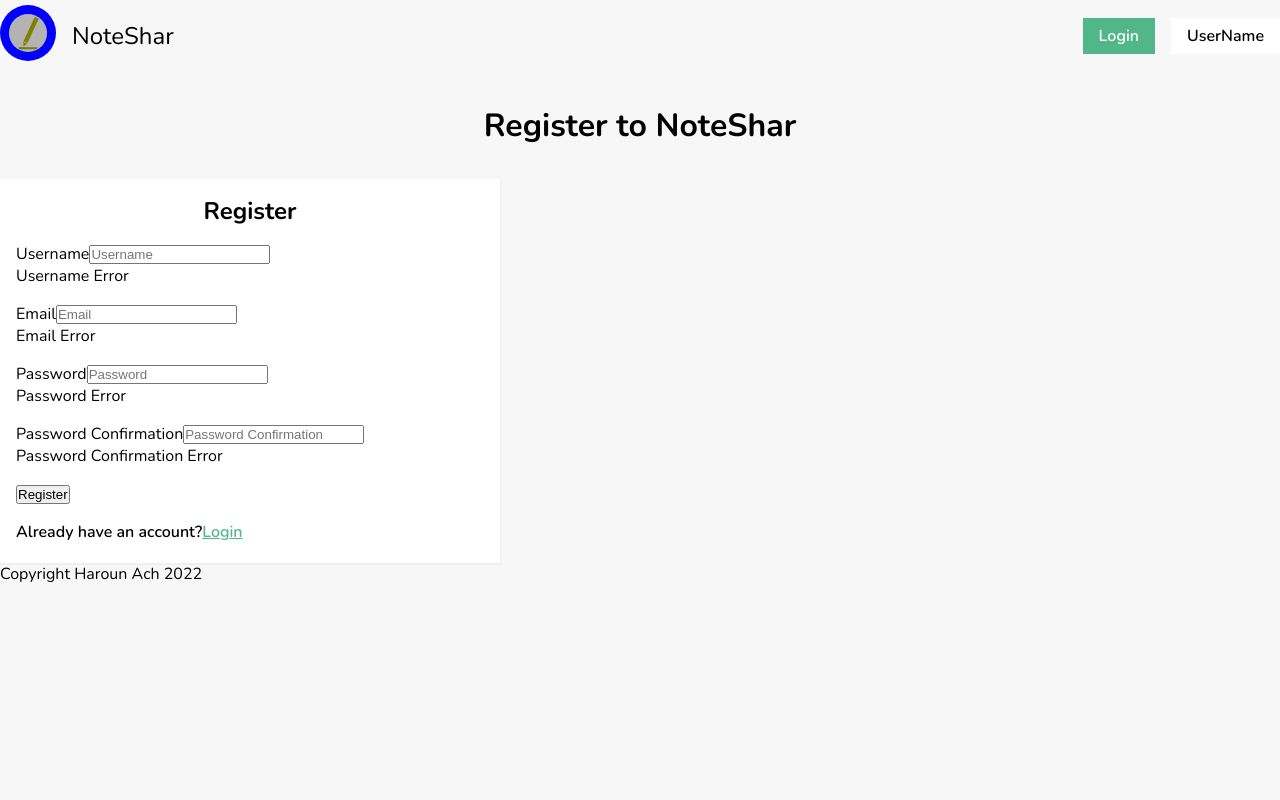
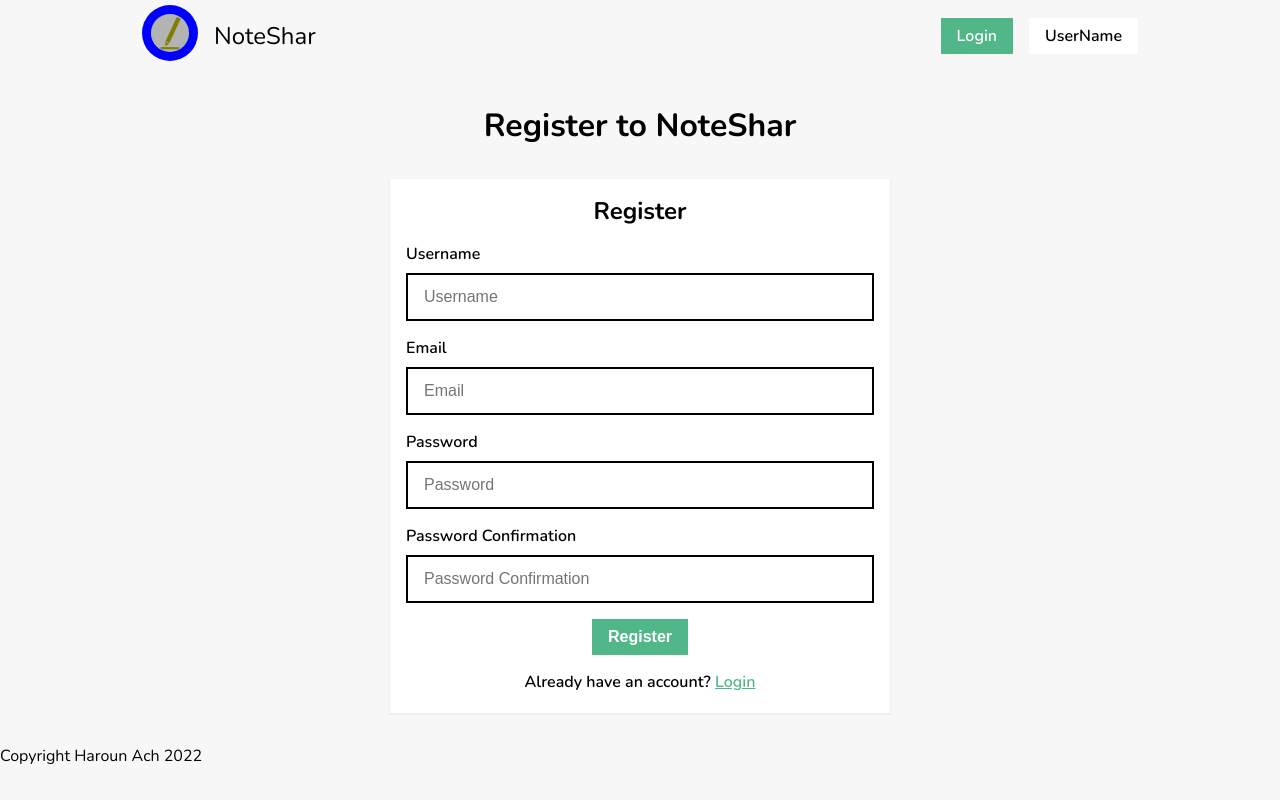
Before and after one commit to harounach/noteshar, a Next.js app: page /register in a window 1280 px wide. Built offline with nearby package versions, Linux system fonts and the light colour scheme.

Commit message:
Update register page

```diff
--- a/pages/register.module.scss
+++ b/pages/register.module.scss
@@ -0,0 +1,33 @@
+// page
+.page {
+  height: 100%;
+  display: flex;
+  flex-direction: column;
+  justify-content: flex-start;
+
+  // page__header
+  &__header {
+    width: 100%;
+    flex-shrink: 0;
+  }
+
+  // page__main
+  &__main {
+    width: 100%;
+    margin-bottom: 2rem;
+  }
+
+  // page__footer
+  &__footer {
+    margin-top: auto;
+    flex-shrink: 0;
+  }
+
+  // page__center
+  &__center {
+    width: 100%;
+    display: flex;
+    justify-content: center;
+    align-items: center;
+  }
+}
--- a/pages/register.tsx
+++ b/pages/register.tsx
@@ -1,17 +1,15 @@
 import type { NextPage } from "next";
 import Head from "next/head";
+import Link from "next/link";
+import classNames from "classnames";
 import styles from "./register.module.scss";
 
 import Appbar from "../components/Appbar/Appbar";
+import Button from "../components/Button/Button";
 
 const Register: NextPage = () => {
-  const logoStyles = {
-    width: "56px",
-    height: "56px",
-  };
-
   return (
-    <div className={styles.container}>
+    <div className={classNames(styles.page)}>
       <Head>
         <title>Register to NoteShar</title>
         <meta name="description" content="Register to NoteShar" />
@@ -19,74 +17,94 @@ const Register: NextPage = () => {
       </Head>
 
       {/* Appbar */}
-      <Appbar />
+      <Appbar customClasses={classNames(styles.page__header, "container")} />
 
-      <main className="page__main">
+      <main className={classNames(styles.page__main, "main")}>
+        <div className="container">
           <h1 className="title">Register to NoteShar</h1>
+          <div className={classNames(styles.page__center)}>
             <form className="form">
-          <div className="form__title-wrapper">
+              <div className="form__section">
                 <h2 className="form__title">Register</h2>
               </div>
-
-          <div className="form__control">
-            <label htmlFor="username" className="form__label">
+              <div className="form__section input-control">
+                <label htmlFor="username" className="input-control__label">
                   Username
                 </label>
                 <input
+                  className="input-control__input"
                   type="text"
                   id="username"
                   name="username"
                   placeholder="Username"
                 />
-            <p className="form__error">Username Error</p>
+                <p className="input-control__error">UserName Error</p>
               </div>
-          <div className="form__control">
-            <label htmlFor="email" className="form__label">
+              <div className="form__section input-control">
+                <label htmlFor="email" className="input-control__label">
                   Email
                 </label>
-            <input type="text" id="email" name="email" placeholder="Email" />
-            <p className="form__error">Email Error</p>
+                <input
+                  className="input-control__input"
+                  type="text"
+                  id="email"
+                  name="email"
+                  placeholder="Email"
+                />
+                <p className="input-control__error">Email Error</p>
               </div>
-          <div className="form__control">
-            <label htmlFor="password" className="form__label">
+              <div className="form__section input-control">
+                <label htmlFor="password" className="input-control__label">
                   Password
                 </label>
                 <input
+                  className="input-control__input"
                   type="password"
                   id="password"
                   name="password"
                   placeholder="Password"
                 />
-            <p className="form__error">Password Error</p>
+                <p className="input-control__error">Password Error</p>
               </div>
-          <div className="form__control">
-            <label htmlFor="passwordConfirm" className="form__label">
+              <div className="form__section input-control">
+                <label
+                  htmlFor="passwordConfirm"
+                  className="input-control__label"
+                >
                   Password Confirmation
                 </label>
                 <input
+                  className="input-control__input"
                   type="password"
                   id="passwordConfirm"
                   name="passwordConfirm"
                   placeholder="Password Confirmation"
                 />
-            <p className="form__error">Password Confirmation Error</p>
+                <p className="input-control__error">
+                  Password Confirmation Error
+                </p>
               </div>
-          <div className="form__submit-wrapper">
-            <button className="form__submit">Register</button>
+              <div className="form__section">
+                <Button customClasses={classNames(styles.form__submit)}>
+                  Register
+                </Button>
               </div>
-          <div className="form__msg-wrapper">
+              <div className="form__section">
                 <p className="form__msg">
-              Already have an account?
-              <a className="link" href="/login">
-                Login
-              </a>
+                  Already have an account?{" "}
+                  <Link href="/login">
+                    <a>Login</a>
+                  </Link>
                 </p>
               </div>
             </form>
+          </div>
+        </div>
       </main>
-
-      <footer className="footer page__footer">
-        <p className="footer__notice">Copyright Haroun Ach 2022</p>
+      <footer className={classNames(styles.page__footer, "footer")}>
+        <p className={classNames(styles.footer__notice)}>
+          Copyright Haroun Ach 2022
+        </p>
       </footer>
     </div>
   );
```
Lines whose indentation alone changed are shown as unchanged.
